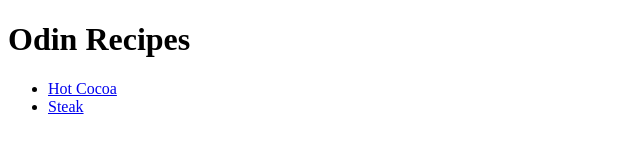
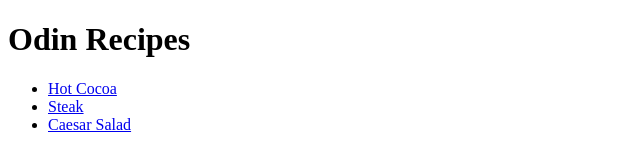
Before and after one commit to tobbiforhire/odin-recipes, a plain HTML site: page index.html in a window 1280 px wide. Shown: the whole page, without its empty margins (0-640 px from the left). Drawn offline with Linux system fonts and the light colour scheme.

Commit message:
Reference Caesar salad page in index.html

```diff
--- a/index.html
+++ b/index.html
@@ -9,6 +9,7 @@
         <ul>
             <li><a href="recipes/hot-cocoa.html">Hot Cocoa</a></li>
             <li><a href="recipes/steak.html">Steak</a></li>
+            <li><a href="recipes/caesar-salad.html">Caesar Salad</a></li>
         </ul>
     </body>
 </html>
```
